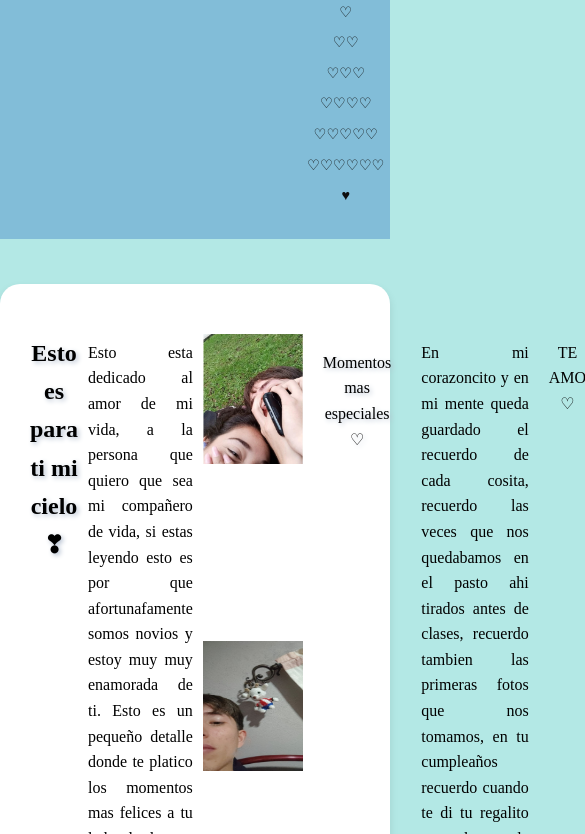
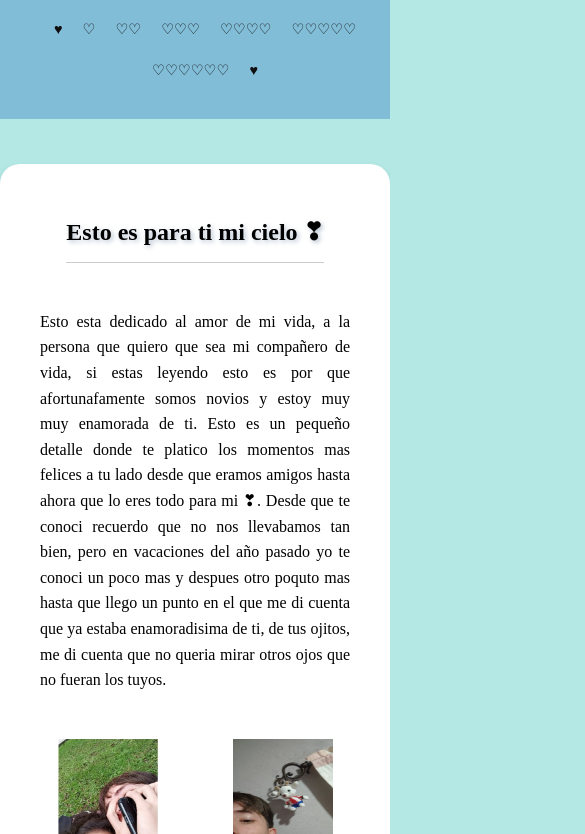
Before and after one commit to Jovita03/Pa-mi-ni-o, a plain HTML site: page index.html in a window 390 px wide. Shown: the part 63-897 px from the top of the page, 585 px wide, since content can reach past the window. Drawn offline with Linux system fonts and the light colour scheme.

Commit message:
responsive

```diff
--- a/style.css
+++ b/style.css
@@ -5,55 +5,69 @@ body {
     padding: 0;
     background-color: #b3e8e5;
 }
+
 .container {
     max-width: 950px;
     margin: 0 auto;
     padding: 20px;
     display: flex;
+    flex-direction: column;
+    align-items: center;
 }
+
 .container a {
     color: #0e0e0e;
 }
+
 .container p {
     padding: 10px;
     text-align: justify;
 }
+
 header {
     background-color: #82bdd8;
     padding: 10px 0;
     text-align: center;
-    display: flex;
 }
 
 h2 {
     text-align: center;
     text-shadow: 2px 2px 5px #b5c0d0;
 }
+
 header h1 {
     margin: 0;
     font-size: 2em;
     color: #0e0e0e;
     font-weight: bold;
 }
+
 nav ul {
     list-style-type: none;
     padding: 0;
+    display: flex;
+    flex-wrap: wrap;
+    justify-content: center;
 }
+
 nav ul li {
-    display: inline;
-    margin-right: 20px;
+    margin: 10px 20px;
 }
+
 nav ul li a {
     color: #fff;
     text-decoration: none;
     font-size: 1.2em;
 }
+
 nav ul li a:hover {
     text-decoration: underline;
 }
+
 main {
     padding: 20px 0;
 }
+
 section {
     background-color: #ffffff;
     margin: 25px auto;
@@ -62,19 +76,20 @@ section {
     max-width: 1300px;
     box-shadow: 0 4px 9px rgba(9, 9, 9, 0.1);
 }
+
 section h2 {
     border-bottom: 1px solid #ccc;
     padding-bottom: 10px;
 }
+
 footer {
     background-color: #82bdd8;
     color: black;
     text-align: center;
     padding: 10px 0;
-    position: fixed;
-    bottom: 0;
     width: 100%;
 }
+
 div.galeria-container, .fotomes {
     display: flex;
     justify-content: space-around;
@@ -82,60 +97,75 @@ div.galeria-container, .fotomes {
     gap: 20px;
     margin-top: 20px;
 }
+
 div.galeria {
     box-shadow: 0 4px 8px 0 rgb(167, 168, 168), 0 6px 20px 0 black;
     width: 30%;
 }
+
 div.galeria img {
     width: 100%;
     height: auto;
 }
+
 div.galeria:hover {
     border: 1px solid;
     transform: rotate(-3deg);
 }
+
 div.pie {
     text-align: center;
     text-shadow: 2px 2px 5px #b5c0d0;
     padding: 10px;
 }
-#center{
+
+#center {
     text-align: center;
 }
+
 div.pie p {
     text-align: center;
 }
+
 #mes-1, #mes-3, #mes-5 {
     background-color: #d2e9e9;
 }
+
 #mes-2, #mes-4, #mes-6 {
     background-color: #e3f4f4;
 }
+
 .fotomes img {
     width: 160px;
     height: 190px;
     transition: transform 0.2s ease;
 }
+
 .fotomesc {
     display: flex;
     justify-content: center;
     flex-wrap: wrap;
     gap: 30px;
 }
+
 .fotomesc img {
     width: 120px;
     height: 120px;
     transition: transform 0.2s ease;
 }
+
 .fotomes img:hover, .fotomesc img:hover {
-    transform: scale(1.3)
+    transform: scale(1.3);
 }
+
 footer p {
-    text-align:center;
+    text-align: center;
 }
+
 #futuro {
     background-color: #ffffff;
 }
+
 #fotos-fav {
     background-color: #e3f4f4;
     justify-content: center;
@@ -148,7 +178,6 @@ footer p {
     }
 
     nav ul li {
-            display: inline-block;
         margin-bottom: 10px;
     }
 
```
Lines whose indentation alone changed are shown as unchanged.
